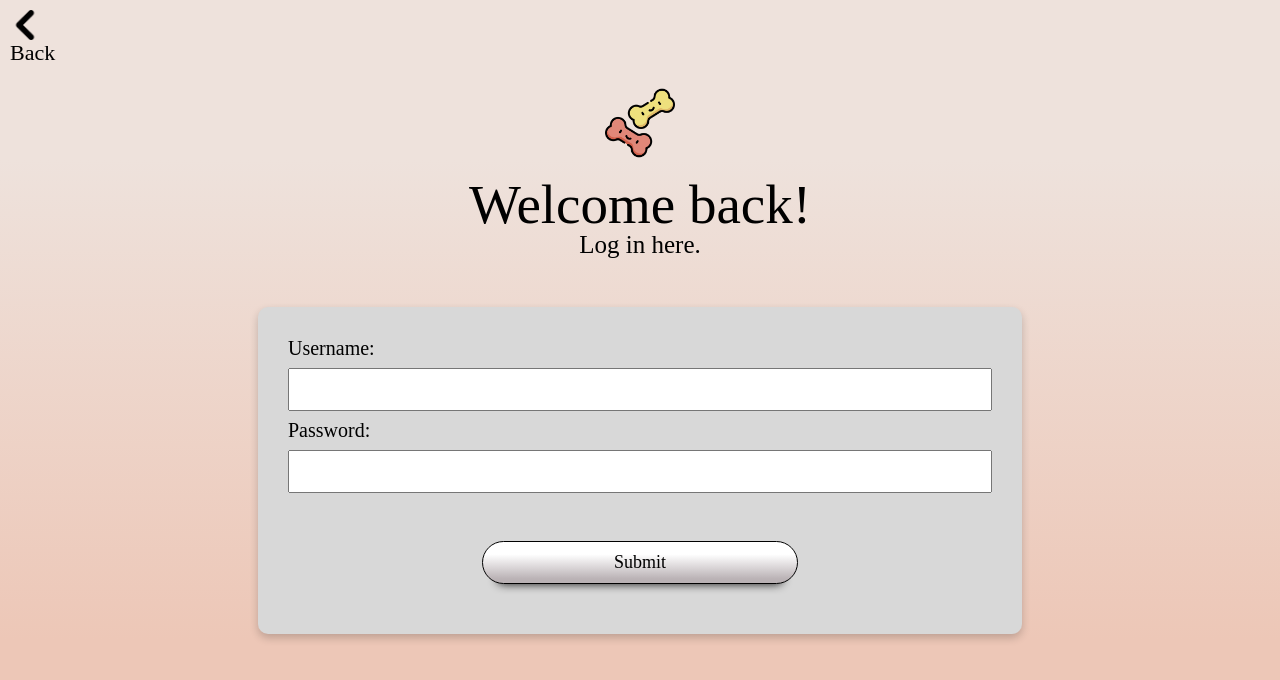
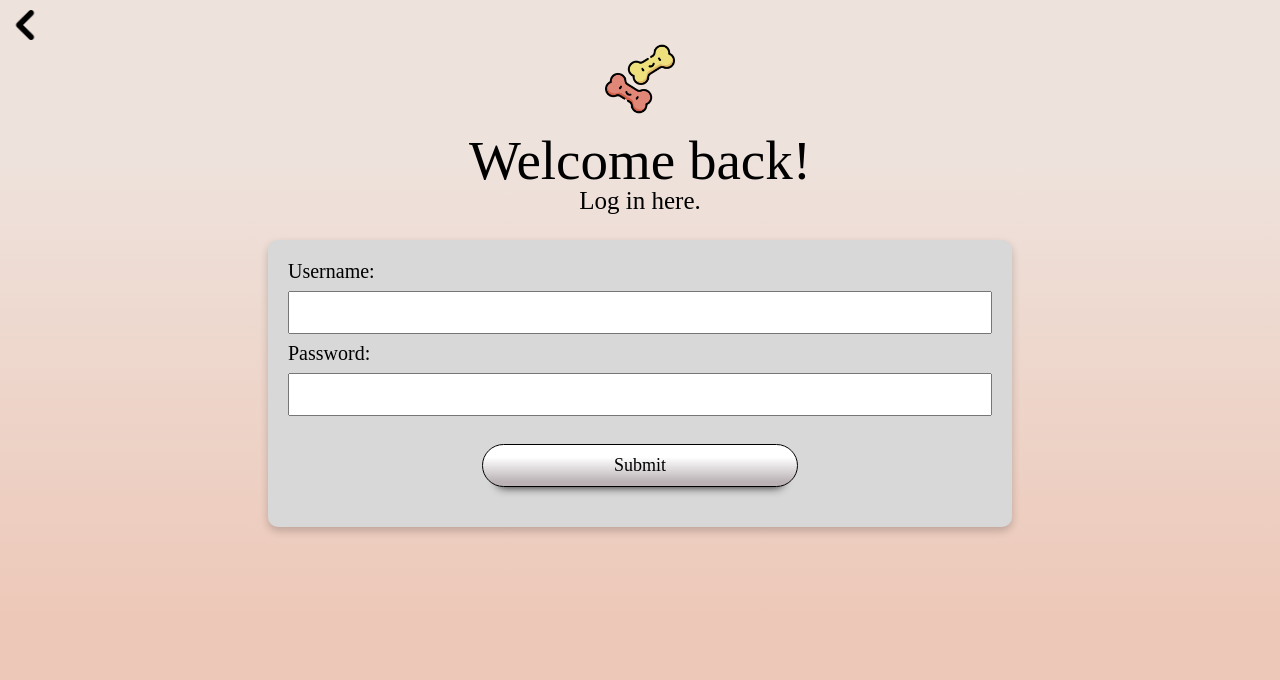
Before and after one commit to rcortez1775/ReactkeepPUP, a React (Create React App) app in the folder rkeeppup/: page /loginpage in a window 1280 px wide. Shown: the top 680 px of the page. Built offline with nearby package versions, Linux system fonts and the light colour scheme; a web font is replaced by a local one.

Commit message:
changed sizing of elements

```diff
--- a/rkeeppup/src/components/landingpage/landingpage.css
+++ b/rkeeppup/src/components/landingpage/landingpage.css
@@ -1,5 +1,5 @@
 .title {
-    font-size: 85px;
+    font-size: 80px;
     font-family: 'Gaegu', cursive;
     color: #000000;
     margin-bottom: -20px;
@@ -17,7 +17,7 @@
     color: #000000;
     text-align: center;
     font-size: 20px;
-    font-weight: 600;
+    font-weight: 500;
 }
 
 .logo {
--- a/rkeeppup/src/components/loginpage/loginpage.css
+++ b/rkeeppup/src/components/loginpage/loginpage.css
@@ -46,8 +46,9 @@ input {
 .formCont {
     width: 55%;
     margin: auto;
-    margin-top: 3em;
-    padding: 30px;
+    margin-top: 1em;
+    margin-bottom: 1em;
+    padding: 20px;
     font-family: 'Gaegu', cursive;
     border-radius: 10px;
     box-shadow: 0 4px 8px 0 rgba(0,0,0,0.2);
@@ -64,7 +65,6 @@ input {
     margin: auto;
     border: 1px solid #000000;
     width: 50%;
-    margin-top: 20px;
     cursor: pointer;
     outline: none;
     font-weight: 500;
--- a/rkeeppup/src/components/loginpage/loginpage.js
+++ b/rkeeppup/src/components/loginpage/loginpage.js
@@ -11,7 +11,7 @@ class loginpage extends Component {
                 <div>
                 <Link to="/" className="link">
                     <img className="previous" src={Previous} alt="previous"/>
-                    <p className="back">Back</p>
+
                 </Link>
                 </div>
                 <div className="biscuitLogo">
```
